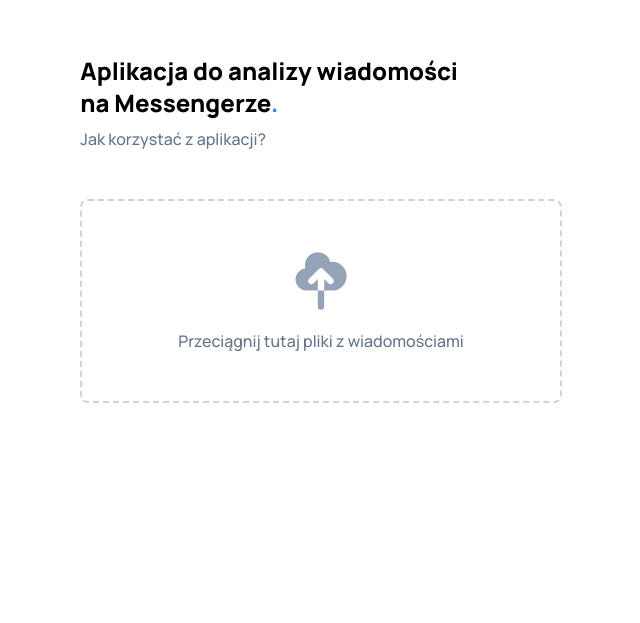
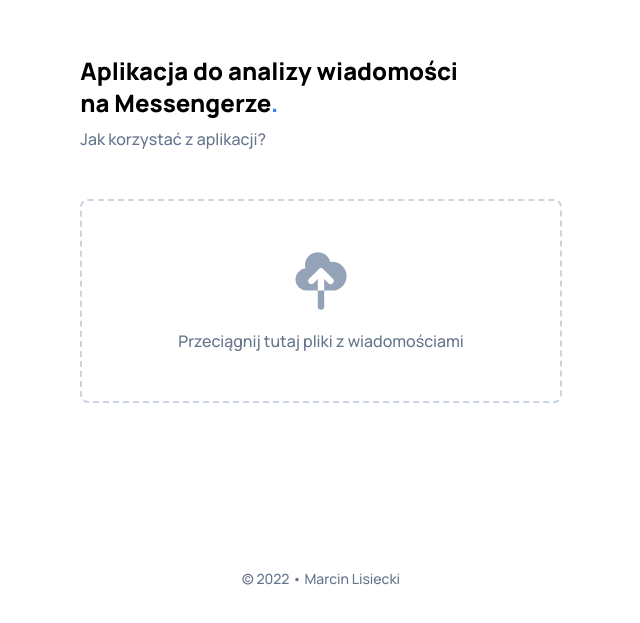
Before and after one commit to marcinlisiecki/fb-analyser, a Next.js app: page / in a window 1280 px wide. Shown: the part 163-786 px from the top of the page, without its empty margins (319-959 px from the left). Built offline with nearby package versions, Linux system fonts and the light colour scheme.

Commit message:
Change page titles & add footer

```diff
--- /dev/null
+++ b/src/components/organisms/Footer/Footer.tsx
@@ -0,0 +1,23 @@
+import React, { FunctionComponent } from 'react';
+import Link from 'next/link';
+
+interface OwnProps {}
+
+type Props = OwnProps;
+
+const Footer: FunctionComponent<Props> = (props) => {
+  return (
+    <footer className={'absolute bottom-0 left-0 w-full p-12 text-center'}>
+      <p className={'text-sm text-text-secondary font-medium'}>
+        &copy; 2022 &bull;{' '}
+        <Link href={'https://www.facebook.com/profile.php?id=100008574523686'}>
+          <a className={'hover:text-gray-700 transition underline-offset-2'} target={'_blank'}>
+            Marcin Lisiecki
+          </a>
+        </Link>
+      </p>
+    </footer>
+  );
+};
+
+export default Footer;
--- /dev/null
+++ b/src/components/organisms/Footer/index.ts
@@ -0,0 +1 @@
+export { default } from './Footer';
--- a/src/components/templates/MainTemplate/MainTemplate.tsx
+++ b/src/components/templates/MainTemplate/MainTemplate.tsx
@@ -1,5 +1,6 @@
 import React, { FunctionComponent } from 'react';
 import PageTemplate from 'components/templates/PageTemplate';
+import Footer from 'components/organisms/Footer';
 
 interface OwnProps {
   title: string;
@@ -14,6 +15,7 @@ const MainTemplate: FunctionComponent<Props> = ({ children, title, withPadding =
   return (
     <PageTemplate title={title}>
       <main className={`w-full max-w-screen-xl mx-auto ${withPadding && 'p-12'}`}>{children}</main>
+      <Footer />
     </PageTemplate>
   );
 };
--- a/src/pages/analysis/index.tsx
+++ b/src/pages/analysis/index.tsx
@@ -63,7 +63,7 @@ const AnalysisPage: NextPage<Props> = () => {
   if (!messages) return null;
 
   return (
-    <MainTemplate title={'Analysis'}>
+    <MainTemplate title={'Analiza Messengera'}>
       <PageLink href={'/'} customStyles={'flex items-center gap-x-1'}>
         <ArrowNarrowLeftIcon className={'w-4 h-4 fill-primary-600'} />
         Powrót
--- a/src/pages/analysis/search.tsx
+++ b/src/pages/analysis/search.tsx
@@ -37,7 +37,7 @@ const SearchWordPage: FunctionComponent<Props> = () => {
   };
 
   return (
-    <MainTemplate title={'Szukaj słowa'}>
+    <MainTemplate title={'Szukaj'}>
       <PageLink href={'/analysis'} customStyles={'flex items-center gap-x-1'}>
         <ArrowNarrowLeftIcon className={'w-4 h-4 fill-primary-600'} />
         Powrót
--- a/src/pages/index.tsx
+++ b/src/pages/index.tsx
@@ -32,7 +32,7 @@ const HomePage: NextPage<Props> = () => {
   };
 
   return (
-    <MainTemplate title={'Home'} withPadding={false}>
+    <MainTemplate title={'Analiza Messengera'} withPadding={false}>
       <FilesLoadingModal isOpen={isModalOpen} closeModalFn={() => setIsModalOpen(false)} />
       <div className={'w-full h-screen flex items-center justify-center'}>
         <div className={'max-w-[600px]'}>
```
